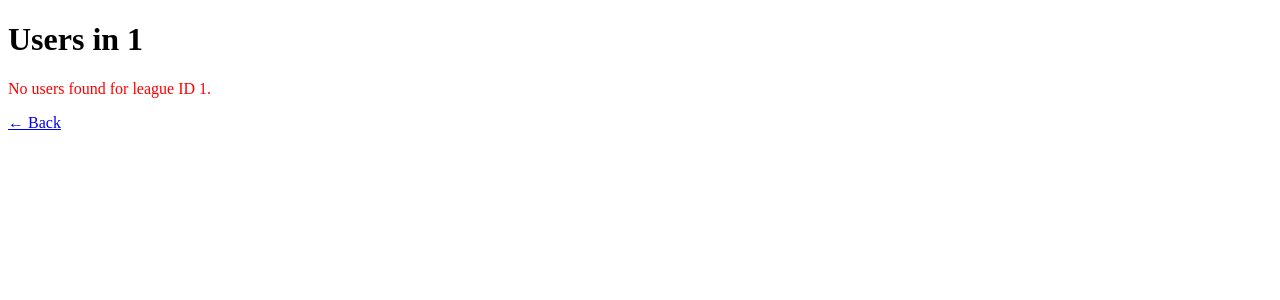
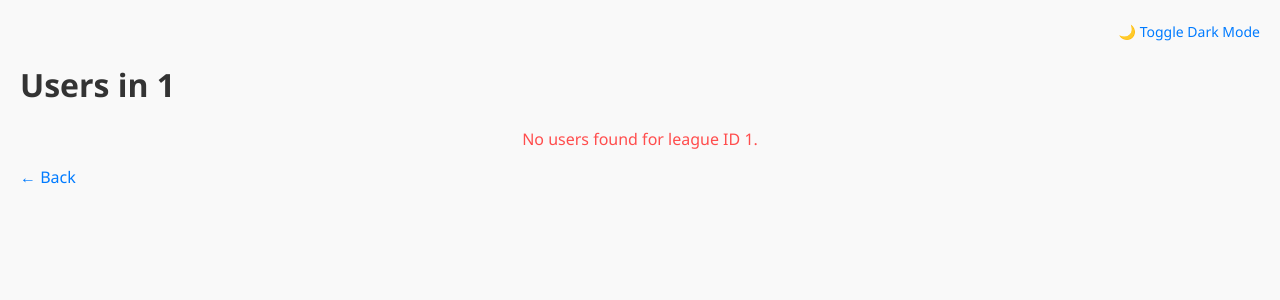
Before and after one commit to JaseGrable/Full_Stack_Final, a Flask app: page /users/1/1 in a window 1280 px wide. Shown: the top 300 px of the page. Run offline with Flask 3, Linux system fonts and the light colour scheme; data that the repository does not hold is empty.

Commit message:
update css styles for user_roster

```diff
--- a/app.py
+++ b/app.py
@@ -61,12 +61,25 @@ def users(league_id, league_name):
 @app.route("/roster/<league_id>/<user_id>/<user_name>", methods=["GET"])
 def user_roster(league_id, user_id, user_name):
     rosters_url = f"https://api.sleeper.app/v1/league/{league_id}/rosters"
+    traded_picks_url = f"https://api.sleeper.app/v1/league/{league_id}/traded_picks"
+    users_url = f"https://api.sleeper.app/v1/league/{league_id}/users"
+
     rosters_response = requests.get(rosters_url)
+    traded_picks_response = requests.get(traded_picks_url)
+    users_response = requests.get(users_url)
 
     starters_data = []
     bench_data = []
     taxi_data = []
+    traded_picks = []
     error_message = None
+    roster = None
+    user_names = {}
+
+    if users_response.status_code == 200:
+        users = users_response.json()
+        # Map user_id to user_name for easier lookup
+        user_names = {user['user_id']: user['display_name'] for user in users}
 
     if rosters_response.status_code == 200:
         rosters = rosters_response.json()
@@ -76,9 +89,9 @@ def user_roster(league_id, user_id, user_name):
             starters = roster.get("starters", [])
             all_players = roster.get("players", [])
             taxi = roster.get("taxi", [])
-
             bench = [p for p in all_players if p not in starters and p not in taxi]
 
+            # Connect to player database
             conn = sqlite3.connect("nfl_players.db")
             cursor = conn.cursor()
 
@@ -87,12 +100,9 @@ def user_roster(league_id, user_id, user_name):
                     SELECT full_name, team, position FROM nfl_players WHERE player_id = ?
                 ''', (player_id,))
                 result = cursor.fetchone()
-
                 name = result[0] if result else "Unknown"
                 team = result[1] if result else "-"
                 position = result[2] if result else "-"
-
-                # Position color
                 position_colors = {
                     "QB": "#d0e1f9",
                     "RB": "#f9d0d0",
@@ -101,21 +111,33 @@ def user_roster(league_id, user_id, user_name):
                     "K": "#d0f9d9",
                     "DEF": "#fce0b2"
                 }
-                color = position_colors.get(position, "#ffffff")  # Default color if position is not found
-
+                color = position_colors.get(position, "#ffffff")
                 return {
                     "id": player_id,
                     "name": name,
                     "team": team,
                     "position": position,
-                    "position_color": color,  # Position color passed to the template
+                    "position_color": color,
                 }
 
             starters_data = [get_player_details(pid) for pid in starters]
             bench_data = [get_player_details(pid) for pid in bench]
             taxi_data = [get_player_details(pid) for pid in taxi]
+            conn.close()
 
-            conn.close()
+            # Get this user's roster_id
+            user_roster_id = roster.get("roster_id")
+
+            # Filter traded picks belonging to this user
+            if traded_picks_response.status_code == 200:
+                all_traded_picks = traded_picks_response.json()
+                traded_picks = [
+                    {**pick,
+                     "owner_name": user_names.get(pick.get("owner_id"), "Unknown"),
+                     "previous_owner_name": user_names.get(pick.get("previous_owner_id"), "Unknown")}
+                    for pick in all_traded_picks
+                    if pick.get("owner_id") == user_roster_id or pick.get("previous_owner_id") == user_roster_id
+                ]
         else:
             error_message = f"No roster found for user {user_name}."
     else:
@@ -127,7 +149,8 @@ def user_roster(league_id, user_id, user_name):
                            bench_data=bench_data,
                            taxi_data=taxi_data,
                            roster=roster,
-                           error_message=error_message)
+                           error_message=error_message,
+                           traded_picks=traded_picks)
 
 
 if __name__ == "__main__":
--- a/static/styles.css
+++ b/static/styles.css
@@ -1,56 +1,99 @@
+:root {
+    --bg-color: #f9f9f9;
+    --text-color: #333;
+    --card-bg: #ffffff;
+    --accent-color: #007bff;
+    --error-color: #ff4d4d;
+    --border-color: #ddd;
+}
+
+body.dark-mode {
+    --bg-color: #121212;
+    --text-color: #f0f0f0;
+    --card-bg: #1e1e1e;
+    --accent-color: #66b2ff;
+    --error-color: #ff6666;
+    --border-color: #333;
+}
+
 body {
-    font-family: Arial, sans-serif;
+    background-color: var(--bg-color);
+    color: var(--text-color);
+    font-family: 'Segoe UI', sans-serif;
     margin: 0;
+    padding: 20px;
+}
+
+h1, h2 {
+    color: var(--text-color);
+}
+
+a {
+    color: var(--accent-color);
+    text-decoration: none;
+}
+
+a:hover {
+    text-decoration: underline;
+}
+
+form {
+    display: flex;
+    justify-content: center;
+    margin-bottom: 20px;
+}
+
+input[type="text"] {
     padding: 10px;
-    background-color: #f4f4f4;
+    font-size: 16px;
+    margin-right: 10px;
+    border: 1px solid var(--border-color);
+    border-radius: 4px;
+    background-color: var(--card-bg);
+    color: var(--text-color);
+}
+
+button {
+    padding: 10px 20px;
+    background-color: var(--accent-color);
+    color: #fff;
+    border: none;
+    border-radius: 4px;
+    cursor: pointer;
+}
+
+button:hover {
+    opacity: 0.9;
+}
+
+.error {
+    color: var(--error-color);
+    text-align: center;
 }
 
 .roster-container {
     max-width: 1200px;
     margin: auto;
-    background: white;
-    padding: 20px;
-    border-radius: 10px;
 }
 
-.title {
-    text-align: center;
+.roster-flex {
+    display: flex;
+    flex-wrap: wrap;
+    gap: 20px;
+    justify-content: space-between;
 }
 
-.summary {
-    text-align: center;
-    margin-bottom: 20px;
-}
-
-.error {
-    color: red;
-    text-align: center;
-    font-weight: bold;
-}
-
-/* Flex layout for roster groups */
-.roster-flex {
-    display: flex;
-    justify-content: space-between;
-    gap: 20px;
-    flex-wrap: nowrap;
-    overflow-x: auto;
-    margin-top: 20px;
-}
-
-/* Each group box */
 .roster-group {
-    flex: 1;
+    background: var(--card-bg);
+    padding: 15px;
+    border-radius: 10px;
+    flex: 1 1 30%;
     min-width: 300px;
-    background-color: #ffffff;
-    border: 1px solid #ccc;
-    border-radius: 8px;
-    padding: 15px;
     box-shadow: 0 2px 6px rgba(0, 0, 0, 0.1);
 }
 
 .roster-group h2 {
-    text-align: center;
+    margin-top: 0;
 }
 
 table {
@@ -60,22 +103,25 @@ table {
 }
 
 th, td {
+    border: 1px solid var(--border-color);
     padding: 8px;
-    border: 1px solid #ccc;
     text-align: left;
 }
 
-th {
-    background-color: #eee;
+.summary {
+    background-color: var(--card-bg);
+    padding: 10px;
+    border-radius: 6px;
+    margin-bottom: 20px;
 }
 
-/* Responsive tweak */
-@media (max-width: 900px) {
-    .roster-flex {
-        flex-direction: column;
-    }
+.toggle-container {
+    text-align: right;
+    margin-bottom: 10px;
+}
 
-    .roster-group {
-        min-width: 100%;
-    }
+.dark-toggle {
+    cursor: pointer;
+    font-size: 14px;
+    color: var(--accent-color);
 }
--- a/templates/user_roster.html
+++ b/templates/user_roster.html
@@ -4,7 +4,7 @@
     <meta charset="UTF-8">
     <meta name="viewport" content="width=device-width, initial-scale=1.0">
     <title>Roster for {{ user_name }}</title>
-    <link rel="stylesheet" href="/static/styles.css">
+    <link rel="stylesheet" href="{{ url_for('static', filename='styles.css') }}">
 </head>
 <body>
     <div class="roster-container">
--- a/templates/users.html
+++ b/templates/users.html
@@ -1,13 +1,19 @@
 <!DOCTYPE html>
 <html>
 <head>
+    <meta charset="UTF-8">
     <title>Users in {{ league_name }}</title>
+    <link rel="stylesheet" href="/static/styles.css">
 </head>
 <body>
+    <div class="toggle-container">
+        <span class="dark-toggle" onclick="toggleDarkMode()">🌙 Toggle Dark Mode</span>
+    </div>
+
     <h1>Users in {{ league_name }}</h1>
 
     {% if error_message %}
-        <p style="color:red;">{{ error_message }}</p>
+        <p class="error">{{ error_message }}</p>
     {% endif %}
 
     {% if users %}
@@ -23,5 +29,11 @@
     {% endif %}
 
     <a href="/">← Back</a>
+
+    <script>
+        function toggleDarkMode() {
+            document.body.classList.toggle("dark-mode");
+        }
+    </script>
 </body>
 </html>
```
Also changed, not shown: templates/index.html (+14 -2 lines).
